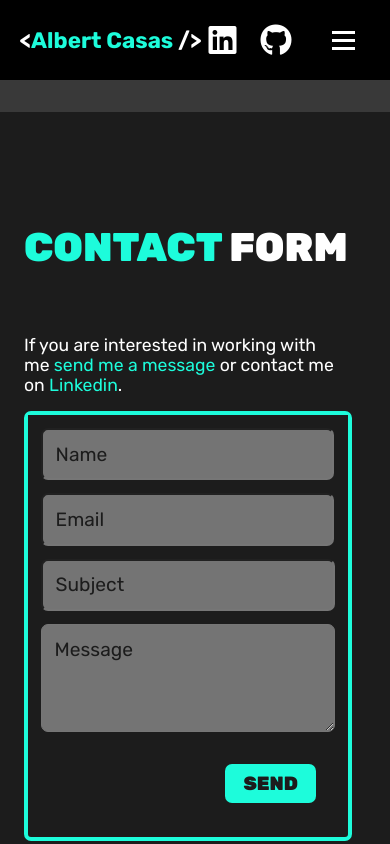
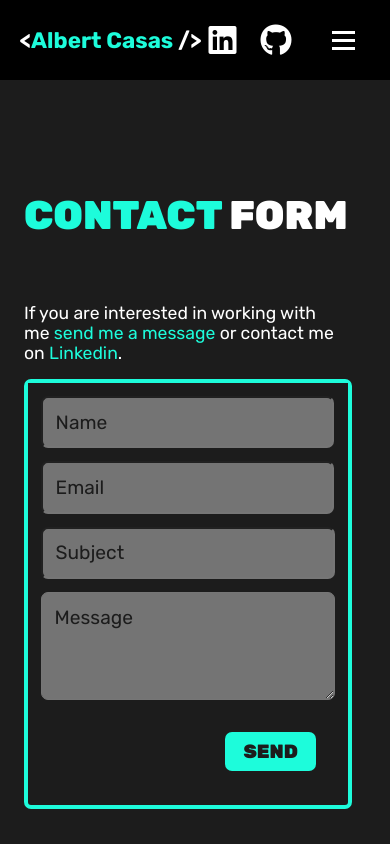
Before and after one commit to AlbertCasas/portfolio, a Vue app: page /contact in a window 390 px wide. Shown: the top 844 px of the page. Built offline with nearby package versions, Linux system fonts and the light colour scheme.

Commit message:
adjusting margins

```diff
--- a/src/components/ContactComp.vue
+++ b/src/components/ContactComp.vue
@@ -81,7 +81,7 @@ const sendMessage = () => {
 
 .form-wrapper {
     display: flex;
-    background-color: transparent;
+    background-color: #1c1c1c;
 }
 
 .big {
@@ -307,9 +307,6 @@ const sendMessage = () => {
 @media only screen and (max-width: 600px){
 
 
-    .form-wrapper {
-        margin-top: 2rem;
-    }
 
     .message {
         max-width: 25rem;
```
